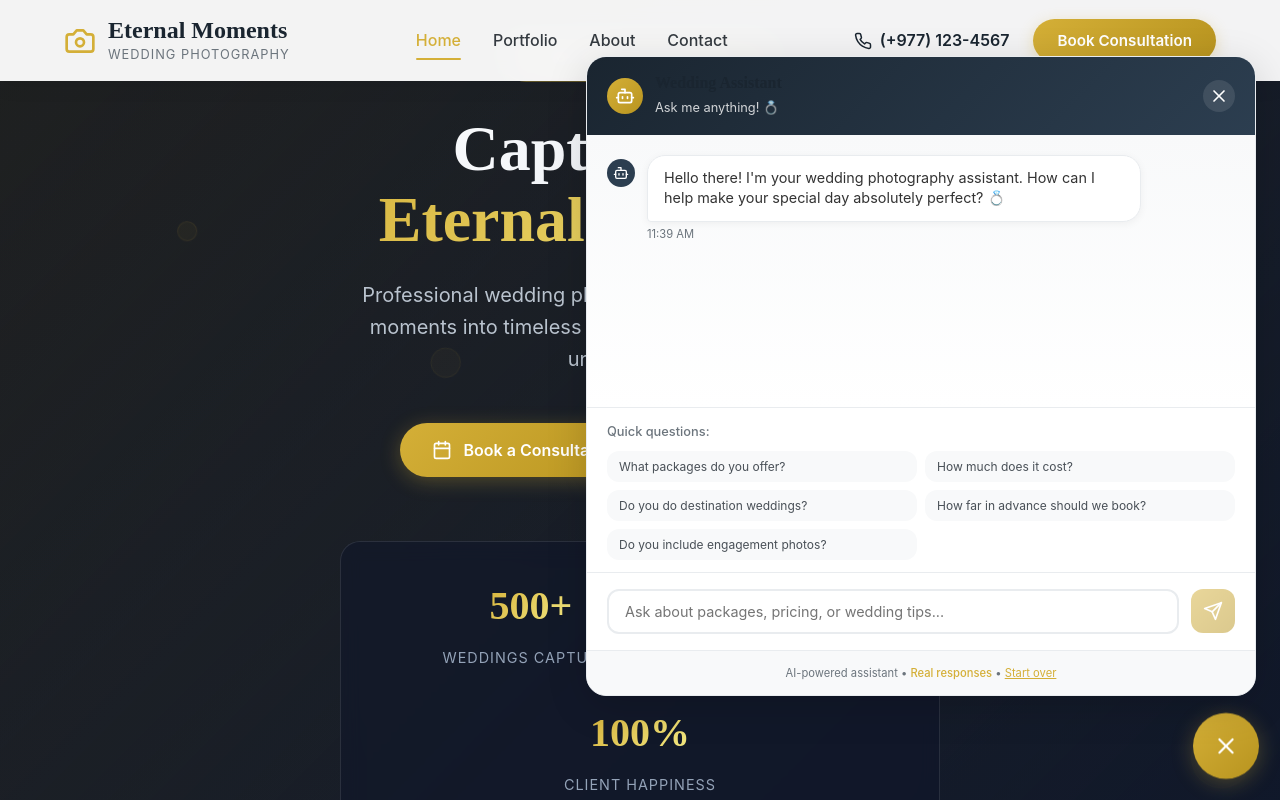
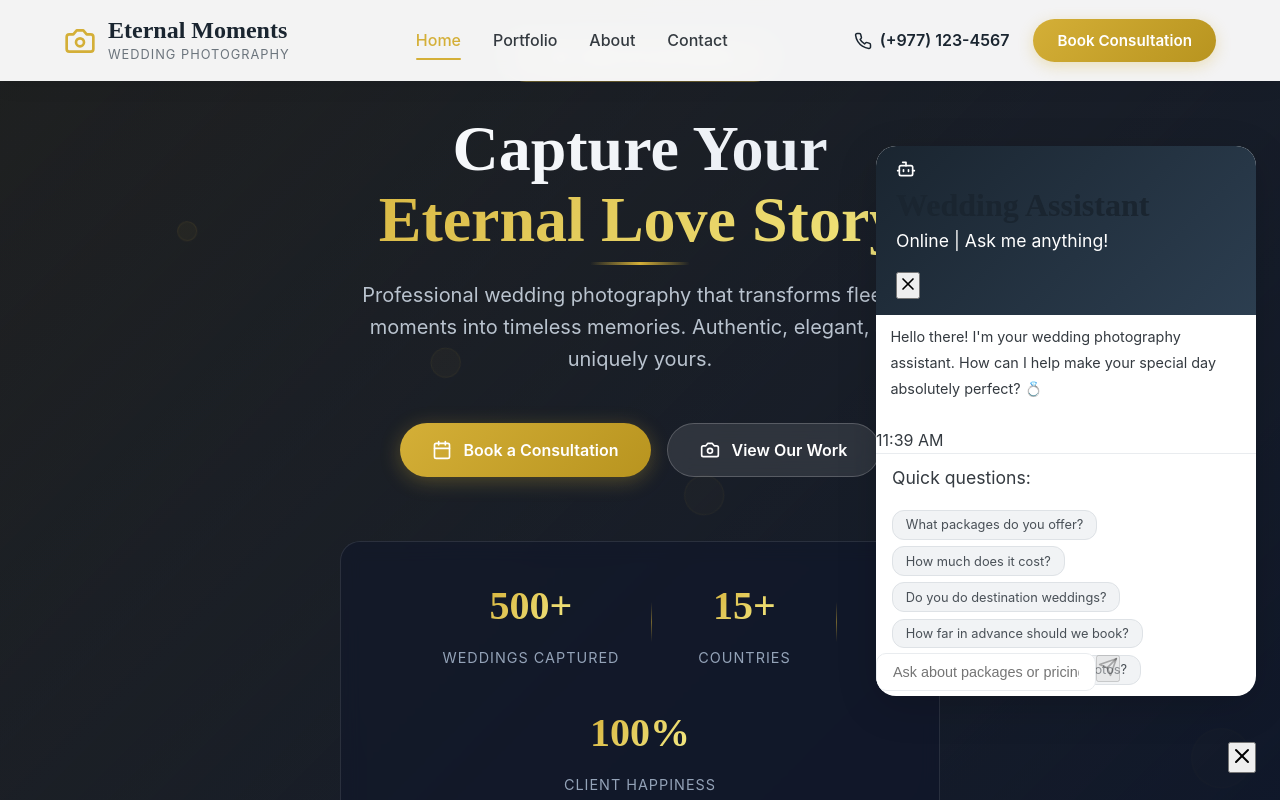
Before and after one commit to devsayanad/wedding-photography-frontend, a React (Vite) app: page / in a window 1280 px wide. Both pictures are taken after a click on the button 1226 px from the left and 746 px from the top of the page. Shown: the top 800 px of the page. Built offline with nearby package versions, Linux system fonts and the light colour scheme.

Commit message:
updated chat

```diff
--- a/src/components/common/ChatWidget/ChatWidget.jsx
+++ b/src/components/common/ChatWidget/ChatWidget.jsx
@@ -5,6 +5,7 @@ import styles from './ChatWidget.module.css';
 
 const ChatWidget = () => {
   const [isOpen, setIsOpen] = useState(false);
+  const [showSuggestions, setShowSuggestions] = useState(true); // New state for fade logic
   const [messages, setMessages] = useState([
     {
       id: 1,
@@ -25,81 +26,64 @@ const ChatWidget = () => {
     scrollToBottom();
   }, [messages]);
 
-  const handleSendMessage = async (e) => {
-    e.preventDefault();
-    if (!inputValue.trim() || isLoading) return;
+  // Unified send logic
+  const processMessage = async (text) => {
+    if (!text.trim() || isLoading) return;
 
     const userMessage = {
-      id: messages.length + 1,
-      text: inputValue,
+      id: Date.now(),
+      text: text,
       sender: 'user',
       timestamp: new Date()
     };
 
     setMessages(prev => [...prev, userMessage]);
+    setShowSuggestions(false); // Hide suggestions on any interaction
     setInputValue('');
     setIsLoading(true);
 
     try {
-      // Simulate API call
       await new Promise(resolve => setTimeout(resolve, 1000));
 
       const responses = {
-        greeting: [
-          "I'm so excited for your wedding! What specific aspect of photography would you like to know about? 📸",
-          "Wedding planning is such a beautiful journey! How can I assist you today?",
-          "Hello! Ready to create some magical memories? What would you like to know?"
-        ],
-        packages: "We offer three beautiful packages: Essential (perfect for intimate weddings), Premium (our most popular with 2 photographers), and Luxury (full weekend coverage). Which type of celebration are you planning?",
-        pricing: "Our packages start at RS.12000. The average investment is RS.24000-RS.50000. Would you like me to help you find the perfect package for your budget?",
-        booking: "We recommend booking 9-12 months in advance, especially for peak season (May-October). Would you like to check availability for your date?",
-        destination: "Absolutely! We adore destination weddings and are passport-ready. We've captured love stories in over 15 countries! Where are you dreaming of getting married?",
-        engagement: "Engagement sessions are a wonderful way to get comfortable in front of the camera! They're included in our Premium and Luxury packages.",
-        default: "That's a fantastic question! For detailed information about our services or to see more photos, I recommend checking our portfolio or scheduling a consultation. Would you like me to help you with that?"
+        packages: "We offer three beautiful packages: Essential, Premium, and Luxury. Which type of celebration are you planning?",
+        pricing: "Our packages start at RS.12000. The average investment is RS.24000-RS.50000.",
+        booking: "We recommend booking 9-12 months in advance. Would you like to check availability?",
+        destination: "Absolutely! We've captured love stories in over 15 countries!",
+        engagement: "Engagement sessions are included in our Premium and Luxury packages.",
+        default: "That's a fantastic question! For detailed info, I recommend scheduling a consultation."
       };
 
-      const msg = inputValue.toLowerCase();
-      let reply;
+      const msg = text.toLowerCase();
+      let reply = responses.default;
+      if (msg.includes('package')) reply = responses.packages;
+      else if (msg.includes('price') || msg.includes('cost')) reply = responses.pricing;
+      else if (msg.includes('book') || msg.includes('date')) reply = responses.booking;
+      else if (msg.includes('destination')) reply = responses.destination;
+      else if (msg.includes('engagement')) reply = responses.engagement;
 
-      if (msg.includes('hi') || msg.includes('hello') || msg.includes('hey')) {
-        reply = responses.greeting[Math.floor(Math.random() * responses.greeting.length)];
-      } else if (msg.includes('package') || msg.includes('option')) {
-        reply = responses.packages;
-      } else if (msg.includes('price') || msg.includes('cost') || msg.includes('how much')) {
-        reply = responses.pricing;
-      } else if (msg.includes('book') || msg.includes('available') || msg.includes('date')) {
-        reply = responses.booking;
-      } else if (msg.includes('destination') || msg.includes('travel')) {
-        reply = responses.destination;
-      } else if (msg.includes('engagement') || msg.includes('pre-wedding')) {
-        reply = responses.engagement;
-      } else {
-        reply = responses.default;
-      }
-
-      const botMessage = {
-        id: messages.length + 2,
+      setMessages(prev => [...prev, {
+        id: Date.now() + 1,
         text: reply,
         sender: 'bot',
         timestamp: new Date()
-      };
-
-      setMessages(prev => [...prev, botMessage]);
+      }]);
     } catch (error) {
-      console.error('Chat error:', error);
-
-      const errorMessage = {
-        id: messages.length + 2,
-        text: "I'm having trouble connecting right now. Please email us at info@eternalmoments.com or call (+977) 123-4567 for immediate assistance.",
+      setMessages(prev => [...prev, {
+        id: Date.now() + 1,
+        text: "I'm having trouble connecting right now. Please email info@eternalmoments.com.",
         sender: 'bot',
         timestamp: new Date(),
         isError: true
-      };
-
-      setMessages(prev => [...prev, errorMessage]);
+      }]);
     } finally {
       setIsLoading(false);
     }
+  };
+
+  const handleSendMessage = (e) => {
+    e.preventDefault();
+    processMessage(inputValue);
   };
 
   const suggestedQuestions = [
@@ -112,11 +96,9 @@ const ChatWidget = () => {
 
   return (
     <div className={styles.chatWidget}>
-      {/* Chat Toggle Button */}
       <motion.button
         className={styles.toggleButton}
         onClick={() => setIsOpen(!isOpen)}
-        aria-label={isOpen ? 'Close chat' : 'Open chat'}
         whileHover={{ scale: 1.1 }}
         whileTap={{ scale: 0.9 }}
       >
@@ -128,7 +110,6 @@ const ChatWidget = () => {
         )}
       </motion.button>
 
-      {/* Chat Window */}
       <AnimatePresence>
         {isOpen && (
           <motion.div
@@ -136,133 +117,64 @@ const ChatWidget = () => {
             initial={{ opacity: 0, y: 20, scale: 0.95 }}
             animate={{ opacity: 1, y: 0, scale: 1 }}
             exit={{ opacity: 0, y: 20, scale: 0.95 }}
-            transition={{ duration: 0.2 }}
           >
-            {/* Chat Header */}
             <div className={styles.chatHeader}>
               <div className={styles.headerContent}>
-                <div className={styles.botAvatar}>
-                  <Bot size={20} />
-                </div>
+                <div className={styles.botAvatar}><Bot size={20} /></div>
                 <div>
                   <h3 className={styles.headerTitle}>Wedding Assistant</h3>
-                  <p className={styles.headerSubtitle}>Ask me anything! 💍</p>
+                  <p className={styles.headerSubtitle}>Online | Ask me anything!</p>
                 </div>
               </div>
-              <motion.button
-                className={styles.closeButton}
-                onClick={() => setIsOpen(false)}
-                aria-label="Close chat"
-                whileHover={{ scale: 1.1 }}
-                whileTap={{ scale: 0.9 }}
-              >
-                <X size={20} />
-              </motion.button>
+              <button className={styles.closeButton} onClick={() => setIsOpen(false)}><X size={20} /></button>
             </div>
 
-            {/* Chat Messages */}
             <div className={styles.messagesContainer}>
               {messages.map((message) => (
                 <motion.div
                   key={message.id}
-                  className={`${styles.message} ${
-                    message.sender === 'user' ? styles.userMessage : styles.botMessage
-                  } ${message.isError ? styles.errorMessage : ''}`}
+                  className={`${styles.message} ${message.sender === 'user' ? styles.userMessage : styles.botMessage}`}
                   initial={{ opacity: 0, y: 10 }}
                   animate={{ opacity: 1, y: 0 }}
-                  transition={{ duration: 0.3 }}
                 >
-                  <div className={styles.messageAvatar}>
-                    {message.sender === 'user' ? (
-                      <User size={16} />
-                    ) : (
-                      <Bot size={16} />
-                    )}
-                  </div>
                   <div className={styles.messageContent}>
                     <p className={styles.messageText}>{message.text}</p>
-                    <span className={styles.messageTime}>
-                      {message.timestamp.toLocaleTimeString([], {
-                        hour: '2-digit',
-                        minute: '2-digit'
-                      })}
-                    </span>
+                    <span className={styles.messageTime}>{message.timestamp.toLocaleTimeString([], { hour: '2-digit', minute: '2-digit' })}</span>
                   </div>
                 </motion.div>
               ))}
-
-              {isLoading && (
-                <div className={styles.loadingMessage}>
-                  <div className={styles.typingIndicator}>
-                    <span></span>
-                    <span></span>
-                    <span></span>
-                  </div>
-                  <span className={styles.typingText}>Thinking...</span>
-                </div>
-              )}
-
+              {isLoading && <div className={styles.loadingMessage}>Thinking...</div>}
               <div ref={messagesEndRef} />
             </div>
 
-            {/* Suggested Questions */}
-            <div className={styles.suggestedQuestions}>
+            {/* Fading Suggested Questions Container */}
+            <div className={`${styles.suggestedQuestions} ${!showSuggestions ? styles.fadeOut : ''}`}>
               <p className={styles.suggestedTitle}>Quick questions:</p>
               <div className={styles.questionsGrid}>
-                {suggestedQuestions.map((question, index) => (
-                  <motion.button
-                    key={index}
-                    className={styles.questionChip}
-                    onClick={() => {
-                      setInputValue(question);
-                      setTimeout(() => {
-                        document.querySelector(`.${styles.sendButton}`)?.click();
-                      }, 100);
-                    }}
-                    disabled={isLoading}
-                    whileHover={{ scale: 1.05 }}
-                    whileTap={{ scale: 0.95 }}
-                  >
-                    {question}
-                  </motion.button>
+                {suggestedQuestions.map((q, i) => (
+                  <button key={i} className={styles.questionChip} onClick={() => processMessage(q)} disabled={isLoading}>
+                    {q}
+                  </button>
                 ))}
               </div>
             </div>
 
-            {/* Chat Input */}
             <form className={styles.inputContainer} onSubmit={handleSendMessage}>
               <input
                 type="text"
                 value={inputValue}
                 onChange={(e) => setInputValue(e.target.value)}
-                placeholder="Ask about packages, pricing, or wedding tips..."
+                placeholder="Ask about packages or pricing..."
                 className={styles.chatInput}
-                disabled={isLoading}
-                aria-label="Type your message"
               />
-              <motion.button
-                type="submit"
-                className={styles.sendButton}
-                disabled={!inputValue.trim() || isLoading}
-                aria-label="Send message"
-                whileHover={{ scale: 1.05 }}
-                whileTap={{ scale: 0.95 }}
-              >
+              <button type="submit" className={styles.sendButton} disabled={!inputValue.trim() || isLoading}>
                 <Send size={20} />
-              </motion.button>
+              </button>
             </form>
 
-            {/* Chat Footer */}
             <div className={styles.chatFooter}>
               <p className={styles.footerText}>
-                AI-powered assistant • <span className={styles.highlight}>Real responses</span> •{' '}
-                <button
-                  className={styles.resetButton}
-                  onClick={() => setMessages([messages[0]])}
-                  aria-label="Reset conversation"
-                >
-                  Start over
-                </button>
+                AI Assistant • <button className={styles.resetButton} onClick={() => { setMessages([messages[0]]); setShowSuggestions(true); }}>Start over</button>
               </p>
             </div>
           </motion.div>
--- a/src/components/common/ChatWidget/ChatWidget.module.css
+++ b/src/components/common/ChatWidget/ChatWidget.module.css
@@ -3,44 +3,16 @@
   bottom: 1.5rem;
   right: 1.5rem;
   z-index: 1000;
-}
-
-.toggleButton {
-  width: 60px;
-  height: 60px;
-  border-radius: 50%;
-  background: linear-gradient(135deg, #d4af37 0%, #b8941f 100%);
-  border: none;
-  color: white;
-  cursor: pointer;
-  display: flex;
-  align-items: center;
-  justify-content: center;
-  box-shadow: 0 4px 20px rgba(212, 175, 55, 0.3);
-  position: relative;
-  transition: all 0.3s ease;
-}
-
-.sparkle {
-  position: absolute;
-  top: -5px;
-  right: -5px;
-  color: #ffd700;
-  animation: sparkle 2s infinite;
-}
-
-@keyframes sparkle {
-  0%, 100% { opacity: 0.7; transform: scale(1); }
-  50% { opacity: 1; transform: scale(1.2); }
+  font-family: -apple-system, BlinkMacSystemFont, "Segoe UI", Roboto, sans-serif;
 }
 
 .chatWindow {
   position: absolute;
   bottom: 80px;
   right: 0;
-  width: 670px;
+  width: 380px; /* Reduced from 670px for mobile-friendliness */
   max-width: calc(100vw - 2rem);
-  height: 670px;
+  height: 550px; /* Reduced height for better fit */
   max-height: 80vh;
   background: white;
   border-radius: 20px;
@@ -48,346 +20,62 @@
   display: flex;
   flex-direction: column;
   overflow: hidden;
-  border: 1px solid #e9ecef;
 }
 
-.chatHeader {
-  background: linear-gradient(135deg, #1a2530 0%, #2c3e50 100%);
-  color: white;
-  padding: 1rem 1.25rem;
-  display: flex;
-  justify-content: space-between;
-  align-items: center;
+/* FADE OUT LOGIC */
+.suggestedQuestions {
+  padding: 0.5rem 1rem;
+  background: white;
+  border-top: 1px solid #e9ecef;
+  transition: all 0.4s cubic-bezier(0.4, 0, 0.2, 1);
+  max-height: 200px;
+  opacity: 1;
 }
 
-.headerContent {
-  display: flex;
-  align-items: center;
-  gap: 0.75rem;
-}
-
-.botAvatar {
-  width: 36px;
-  height: 36px;
-  border-radius: 50%;
-  background: linear-gradient(135deg, #d4af37 0%, #b8941f 100%);
-  display: flex;
-  align-items: center;
-  justify-content: center;
-}
-
-.headerTitle {
-  font-size: 1rem;
-  font-weight: 600;
-  margin: 0;
-  font-family: var(--font-heading);
-}
-
-.headerSubtitle {
-  font-size: 0.8rem;
-  opacity: 0.8;
-  margin: 0.25rem 0 0 0;
-}
-
-.closeButton {
-  background: rgba(255, 255, 255, 0.1);
-  border: none;
-  border-radius: 50%;
-  width: 32px;
-  height: 32px;
-  color: white;
-  cursor: pointer;
-  display: flex;
-  align-items: center;
-  justify-content: center;
-}
-
-.messagesContainer {
-  flex: 1;
-  overflow-y: auto;
-  padding: 1.25rem;
-  background: linear-gradient(180deg, #f8f9fa 0%, #ffffff 100%);
-  display: flex;
-  flex-direction: column;
-  gap: 1rem;
-}
-
-.message {
-  display: flex;
-  gap: 0.75rem;
-  max-width: 85%;
-}
-
-.userMessage {
-  align-self: flex-end;
-  flex-direction: row-reverse;
-}
-
-.botMessage {
-  align-self: flex-start;
-}
-
-.messageAvatar {
-  width: 28px;
-  height: 28px;
-  border-radius: 50%;
-  display: flex;
-  align-items: center;
-  justify-content: center;
-  flex-shrink: 0;
-  margin-top: 0.25rem;
-}
-
-.userMessage .messageAvatar {
-  background: linear-gradient(135deg, #d4af37 0%, #b8941f 100%);
-  color: white;
-}
-
-.botMessage .messageAvatar {
-  background: #2c3e50;
-  color: white;
-}
-
-.messageContent {
-  display: flex;
-  flex-direction: column;
-}
-
-.userMessage .messageContent {
-  align-items: flex-end;
-}
-
-.messageText {
-  padding: 0.75rem 1rem;
-  border-radius: 18px;
-  margin: 0;
-  font-size: 0.9rem;
-  line-height: 1.4;
-  word-wrap: break-word;
-  position: relative;
-}
-
-.userMessage .messageText {
-  background: linear-gradient(135deg, #d4af37 0%, #b8941f 100%);
-  color: white;
-  border-bottom-right-radius: 4px;
-}
-
-.botMessage .messageText {
-  background: white;
-  color: #333;
-  border: 1px solid #e9ecef;
-  border-bottom-left-radius: 4px;
-  box-shadow: 0 2px 8px rgba(0, 0, 0, 0.05);
-}
-
-.errorMessage .messageText {
-  background: #fff5f5;
-  color: #e53e3e;
-  border-color: #fed7d7;
-}
-
-.messageTime {
-  font-size: 0.7rem;
-  color: #6c757d;
-  margin-top: 0.25rem;
-  display: block;
-}
-
-.userMessage .messageTime {
-  text-align: right;
-}
-
-.loadingMessage {
-  display: flex;
-  align-items: center;
-  gap: 0.75rem;
-  padding: 0.75rem 1rem;
-  background: white;
-  border-radius: 18px;
-  border: 1px solid #e9ecef;
-  align-self: flex-start;
-  width: fit-content;
-}
-
-.typingIndicator {
-  display: flex;
-  gap: 4px;
-}
-
-.typingIndicator span {
-  width: 8px;
-  height: 8px;
-  border-radius: 50%;
-  background: #6c757d;
-  animation: typing 1.4s infinite ease-in-out;
-}
-
-.typingIndicator span:nth-child(1) { animation-delay: -0.32s; }
-.typingIndicator span:nth-child(2) { animation-delay: -0.16s; }
-.typingIndicator span:nth-child(3) { animation-delay: 0s; }
-
-@keyframes typing {
-  0%, 80%, 100% { transform: scale(0); opacity: 0.5; }
-  40% { transform: scale(1); opacity: 1; }
-}
-
-.typingText {
-  font-size: 0.8rem;
-  color: #6c757d;
-}
-
-.suggestedQuestions {
-  padding: 0.75rem 1.25rem;
-  background: white;
-  border-top: 1px solid #e9ecef;
-}
-
-.suggestedTitle {
-  font-size: 0.8rem;
-  color: #6c757d;
-  margin-bottom: 0.5rem;
-  font-weight: 500;
+.fadeOut {
+  max-height: 0;
+  padding: 0;
+  opacity: 0;
+  pointer-events: none;
+  border-top-color: transparent;
 }
 
 .questionsGrid {
-  display: grid;
-  grid-template-columns: repeat(2, 1fr);
-  gap: 0.5rem;
-}
-
-@media (max-width: 480px) {
-  .questionsGrid {
-    grid-template-columns: 1fr;
-  }
+  display: flex;
+  flex-wrap: wrap;
+  gap: 0.4rem;
 }
 
 .questionChip {
-  padding: 0.5rem 0.75rem;
-  background: #f8f9fa;
-  border: 1px solid #e9ecef;
+  padding: 0.4rem 0.8rem;
+  background: #f1f3f5;
+  border: 1px solid #dee2e6;
   border-radius: 12px;
-  font-size: 0.75rem;
+  font-size: 0.8rem; /* Cleaner sans-serif font size */
   color: #495057;
   cursor: pointer;
-  transition: all 0.2s;
+  transition: background 0.2s;
   text-align: left;
-  white-space: nowrap;
-  overflow: hidden;
-  text-overflow: ellipsis;
-  border: none;
 }
 
-.questionChip:hover:not(:disabled) {
-  background: #e9ecef;
-}
-
-.questionChip:disabled {
-  opacity: 0.5;
-  cursor: not-allowed;
-}
-
-.inputContainer {
-  padding: 1rem 1.25rem;
-  background: white;
-  border-top: 1px solid #e9ecef;
-  display: flex;
-  gap: 0.75rem;
-  align-items: center;
+/* UI IMPROVEMENTS */
+.chatHeader {
+  background: linear-gradient(135deg, #1a2530 0%, #2c3e50 100%);
+  padding: 0.8rem 1.25rem; /* Tighter padding */
+  color: white;
 }
 
 .chatInput {
   flex: 1;
-  padding: 0.75rem 1rem;
-  border: 2px solid #e9ecef;
-  border-radius: 12px;
+  padding: 0.6rem 1rem;
+  border: 1px solid #e9ecef;
+  border-radius: 10px;
   font-size: 0.9rem;
-  outline: none;
-  transition: border-color 0.2s;
-  font-family: inherit;
 }
 
-.chatInput:focus {
-  border-color: #d4af37;
+.messageText {
+  padding: 0.6rem 0.9rem;
+  font-size: 0.9rem;
+  border-radius: 15px;
+  font-family: inherit; /* Ensures standard font */
 }
-
-.chatInput:disabled {
-  background: #f8f9fa;
-  cursor: not-allowed;
-}
-
-.sendButton {
-  width: 44px;
-  height: 44px;
-  border-radius: 12px;
-  background: linear-gradient(135deg, #d4af37 0%, #b8941f 100%);
-  border: none;
-  color: white;
-  cursor: pointer;
-  display: flex;
-  align-items: center;
-  justify-content: center;
-  transition: all 0.2s;
-}
-
-.sendButton:hover:not(:disabled) {
-  transform: translateY(-1px);
-  box-shadow: 0 4px 12px rgba(212, 175, 55, 0.3);
-}
-
-.sendButton:disabled {
-  opacity: 0.5;
-  cursor: not-allowed;
-}
-
-.chatFooter {
-  padding: 0.75rem 1.25rem;
-  background: #f8f9fa;
-  border-top: 1px solid #e9ecef;
-}
-
-.footerText {
-  font-size: 0.7rem;
-  color: #6c757d;
-  text-align: center;
-  margin: 0;
-}
-
-.highlight {
-  color: #d4af37;
-  font-weight: 500;
-}
-
-.resetButton {
-  background: none;
-  border: none;
-  color: #d4af37;
-  text-decoration: underline;
-  cursor: pointer;
-  font-size: inherit;
-  padding: 0;
-  font-family: inherit;
-}
-
-.resetButton:hover {
-  color: #b8941f;
-}
-
-/* Scrollbar Styling */
-.messagesContainer::-webkit-scrollbar {
-  width: 6px;
-}
-
-.messagesContainer::-webkit-scrollbar-track {
-  background: #f1f1f1;
-  border-radius: 3px;
-}
-
-.messagesContainer::-webkit-scrollbar-thumb {
-  background: #d4af37;
-  border-radius: 3px;
-}
-
-.messagesContainer::-webkit-scrollbar-thumb:hover {
-  background: #b8941f;
-}
```
